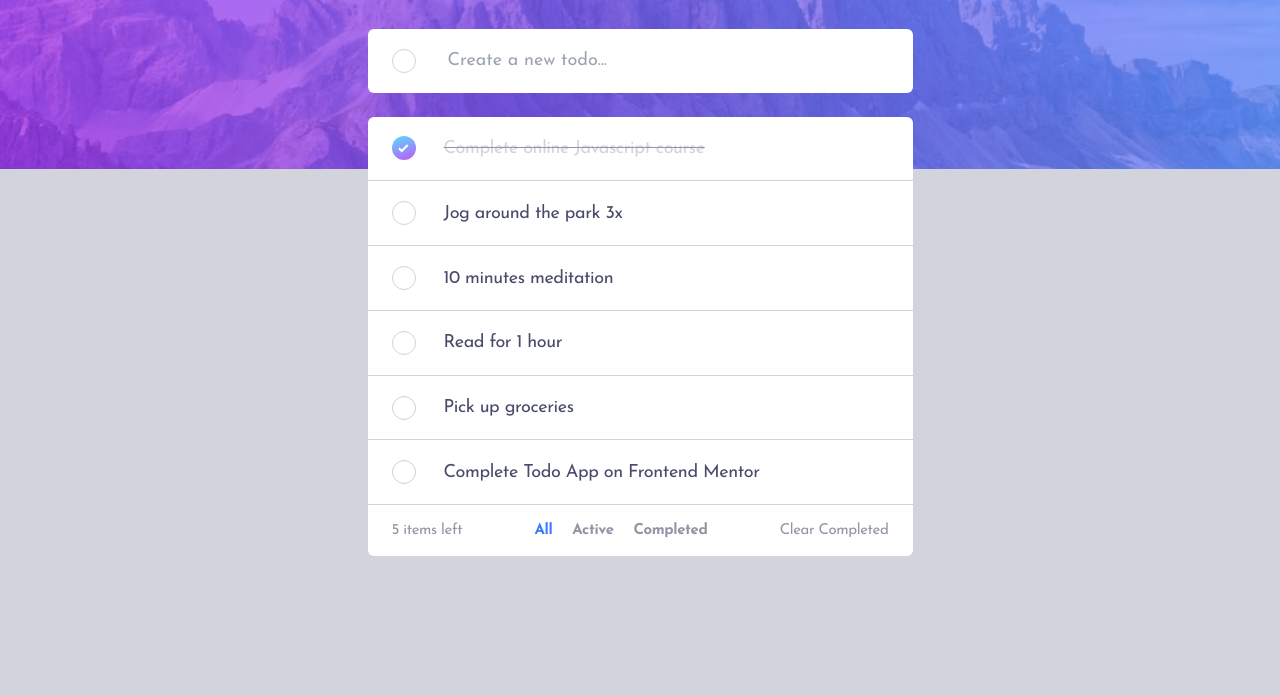
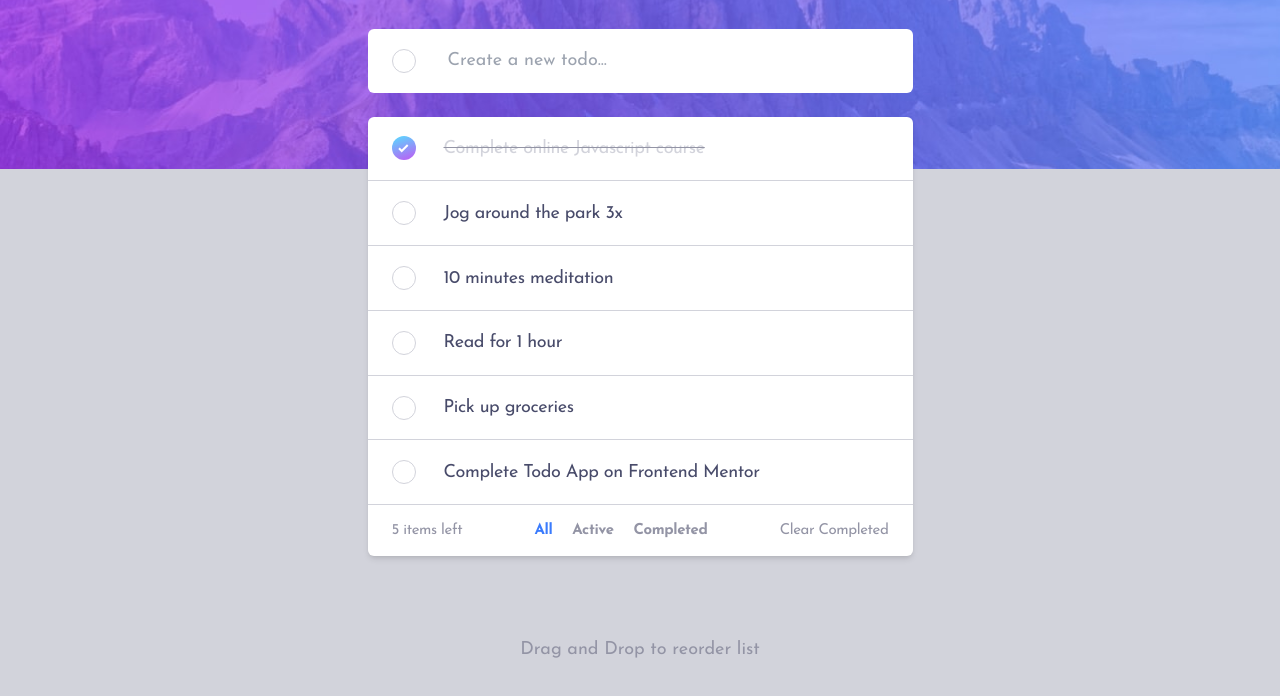
Before and after one commit to sijandahal/Todo-JS, a website: page index.html in a window 1280 px wide. Shown: the part 132-828 px from the top of the page. Before the commit the page ends 800 px from the top, so only its background shows below. Drawn offline with Linux system fonts and the light colour scheme.

Commit message:
refinements made css tailwind

```diff
--- a/index.html
+++ b/index.html
@@ -35,7 +35,7 @@
   </script>
 </head>
 
-<body class="dark:bg-dark-blue bg-light-graying-blue">
+<body class="dark:bg-dark-blue bg-light-graying-blue pb-10">
   <header class="bg-no-repeat bg-cover pb-[18.8rem] dark:bg-pink-800 site-header"></header>
   <main class="max-w-[37.0625rem] w-full mx-auto px-6 relative -mt-[14.5rem]">
     <div class="wrapper">
@@ -56,7 +56,7 @@
           placeholder="Create a new todo..." id="todoinput" />
       </form>
 
-      <div class="w-full mt-6 bg-white rounded-md dark:bg-dark-desaturated-blue">
+      <div class="w-full mt-6 bg-white rounded-md dark:bg-dark-desaturated-blue shadow-md">
         <div class="rounded-md todo--items--wrap">
 
             <div
@@ -171,7 +171,11 @@
         </div>
       </div>
     </div>
+    <div class="footer text-center mt-20">
+      <p>Drag and Drop to reorder list</p>
+  </div>
   </main>
+
 </body>
 
 </html>
--- a/package.json
+++ b/package.json
@@ -5,7 +5,8 @@
   "main": "script.js",
   "scripts": {
     "test": "echo \"Error: no test specified\" && exit 1",
-    "dev": "npx tailwindcss -i ./src/input.css -o ./dist/output.css --watch"
+    "dev": "npx tailwindcss -i ./src/input.css -o ./dist/output.css --watch",
+    "build" : "npx tailwindcss -i ./src/input.css -o ./dist/output.css --minify"
   },
   "repository": {
     "type": "git",
```
Also changed, not shown: dist/output.css.
